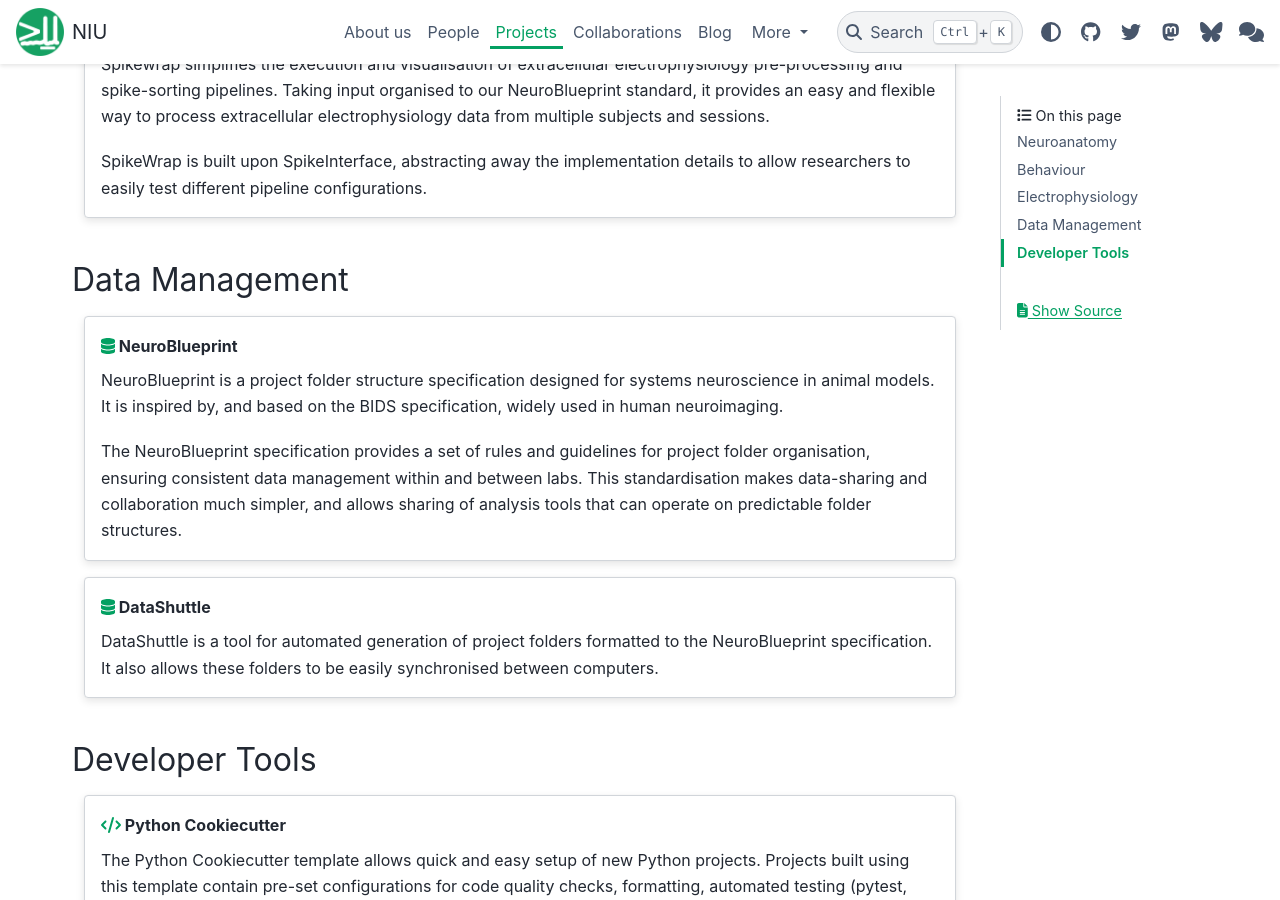
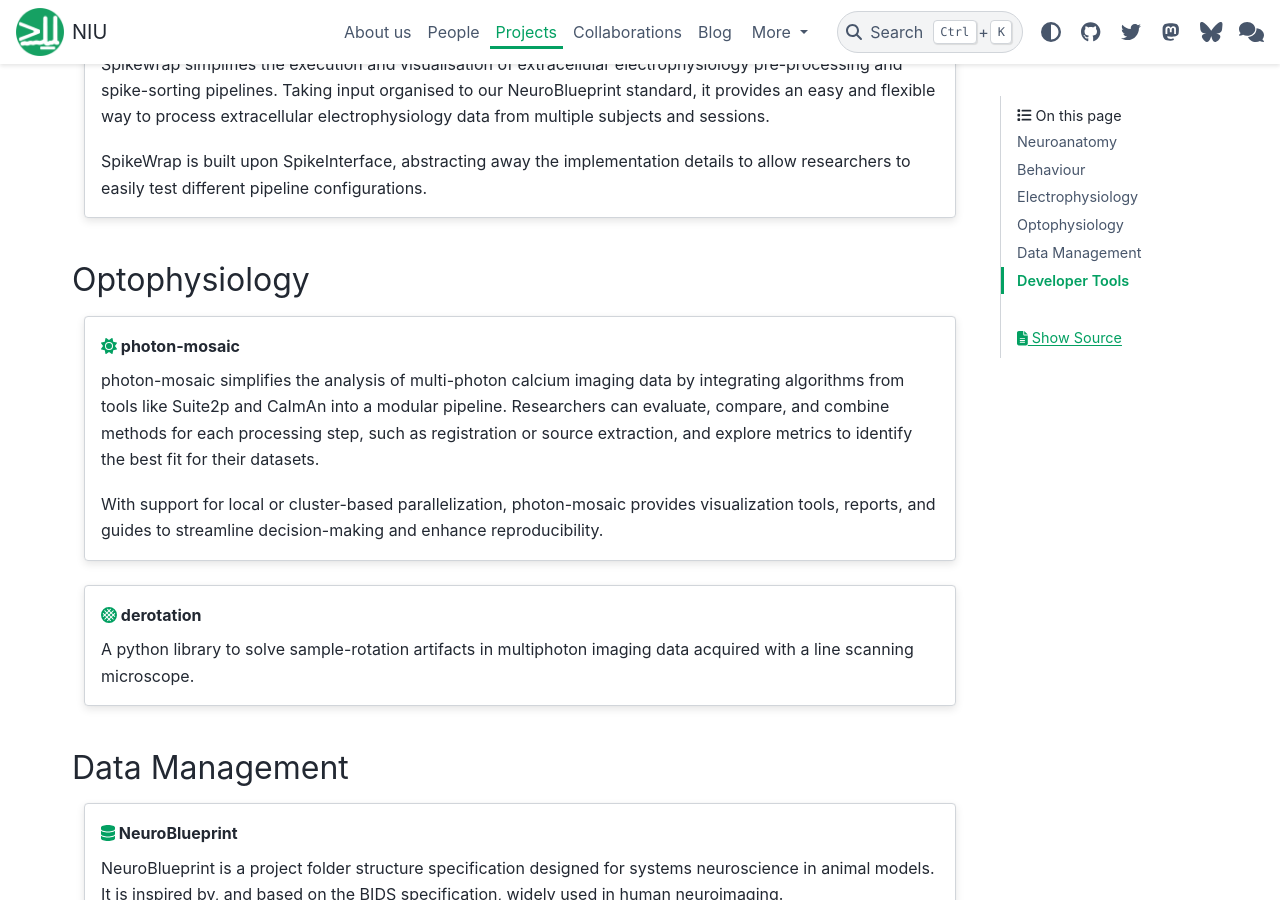
Before and after one commit to neuroinformatics-unit/neuroinformatics-unit.github.io, a Sphinx documentation site: the page built from docs/source/projects.md, in a window 1280 px wide and 900 px high, scrolled down 1070 px. Built offline with Sphinx 7.4.7 and the PyData theme 0.15.4, drawn with Linux system fonts in a browser that asks for light colours.

Commit message:
Optophysiology project and goals (#108)
* Add draft description

* Add derotation (should we?) | sphinx-build breaks 🐛

* Change name

* Fix icon name

* Fix broken links

* Update docs/source/projects.md

Co-authored-by: Adam Tyson <code@adamltyson.com>

* Update docs/source/projects.md

Co-authored-by: Adam Tyson <code@adamltyson.com>

* Update docs/source/projects.md

Co-authored-by: Adam Tyson <code@adamltyson.com>

* Update docs/source/projects.md

Co-authored-by: Adam Tyson <code@adamltyson.com>

* Update docs/source/projects.md

---------

Co-authored-by: Adam Tyson <code@adamltyson.com>

```diff
--- a/docs/source/projects.md
+++ b/docs/source/projects.md
@@ -51,6 +51,27 @@ test different pipeline configurations.
 :::
 ::::
 
+
+(projects-optophysiology)=
+## Optophysiology
+::::{grid} 1 1 1 1
+:::{grid-item-card} {fas}`sun;sd-text-primary` photon-mosaic
+:link: https://github.com/neuroinformatics-unit/photon-mosaic
+photon-mosaic simplifies the analysis of multi-photon calcium imaging data by integrating algorithms from tools like Suite2p and CaImAn into a modular pipeline. Researchers can evaluate, compare, and combine methods for each processing step, such as registration or source extraction, and explore metrics to identify the best fit for their datasets.
+
+With support for local or cluster-based parallelization, photon-mosaic provides visualization tools, reports, and guides to streamline decision-making and enhance reproducibility.
+:::
+::::
+
+::::{grid} 1 1 1 1
+:::{grid-item-card} {fas}`stroopwafel;sd-text-primary` derotation
+:link: https://github.com/neuroinformatics-unit/derotation
+A python library to solve sample-rotation artifacts in multiphoton imaging data acquired with a line scanning microscope.
+:::
+::::
+
+
+
 (projects-data-management)=
 ## Data Management
 ::::{grid} 1 1 1 1
```
Also changed, not shown: docs/source/blog/neuroblueprint.md (+2 -2 lines), docs/source/roadmaps/june-2024.md (+1 -1 lines).
